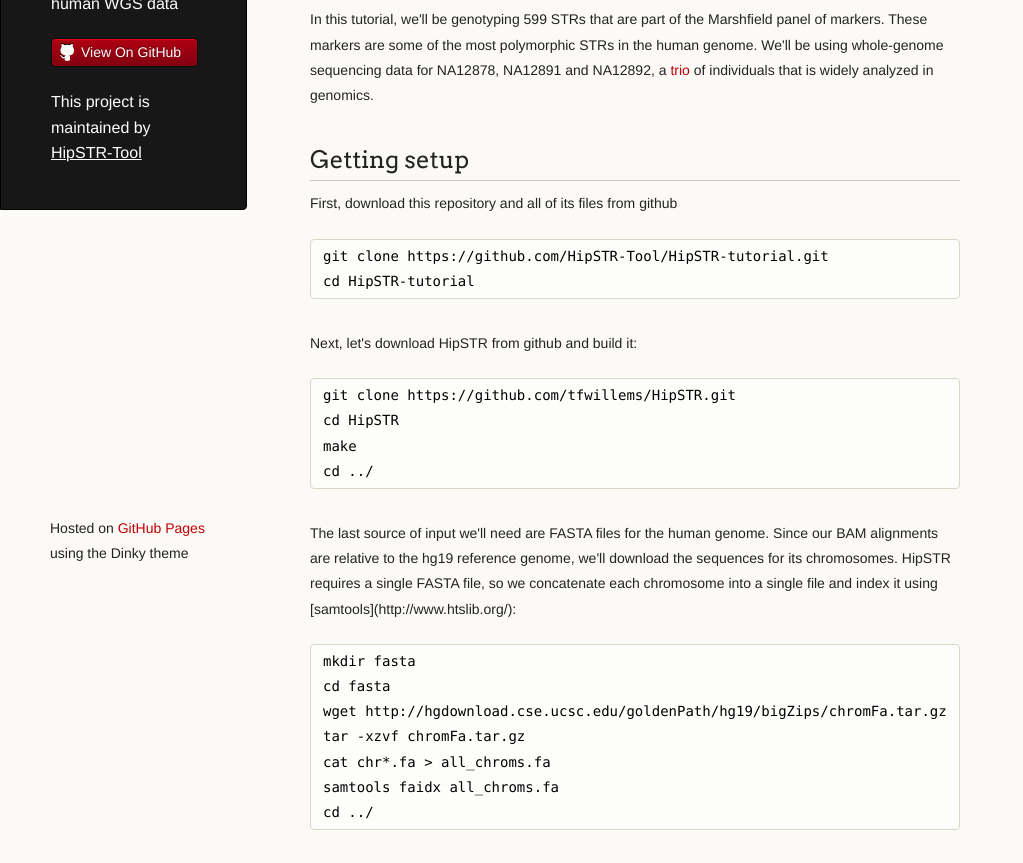
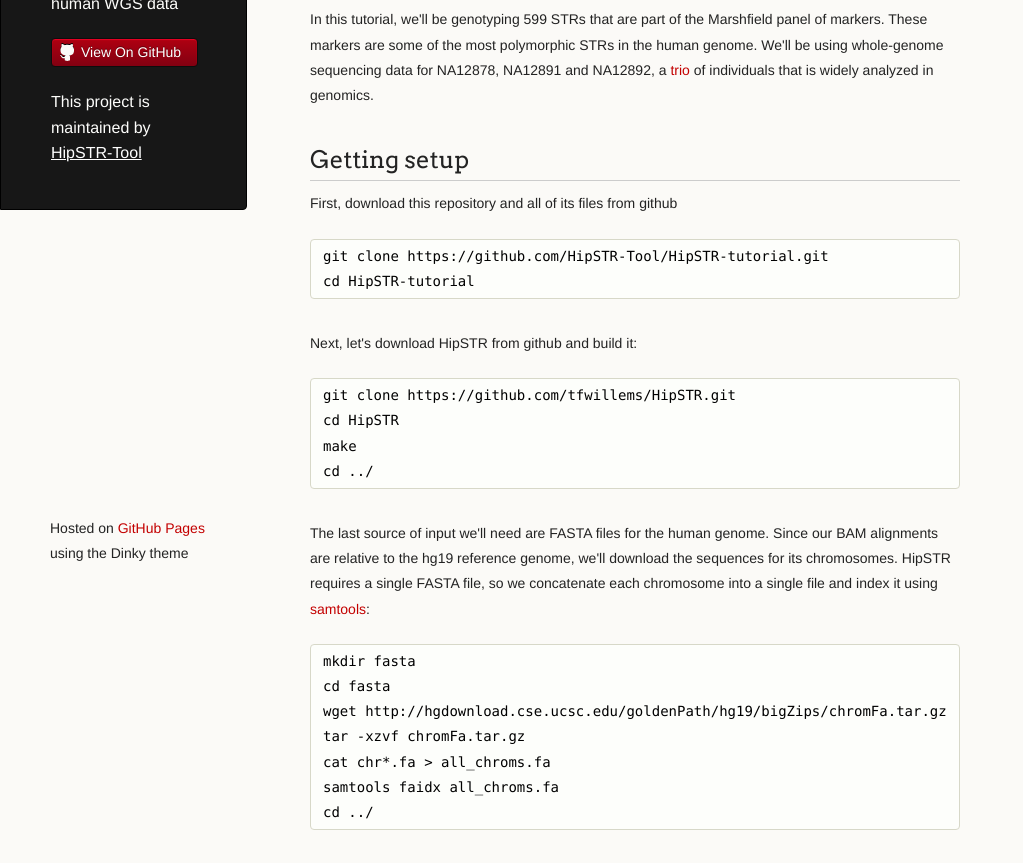
Before and after one commit to HipSTR-Tool/HipSTR-tutorial, a plain HTML site: page index.html in a window 1280 px wide. Shown: the part 202-1065 px from the top of the page, without its empty margins (0-1023 px from the left). Drawn offline with Linux system fonts and the light colour scheme.

Commit message:
Update index.html

```diff
--- a/index.html
+++ b/index.html
@@ -57,7 +57,7 @@
 	Since our BAM alignments are relative to the hg19 reference genome,
 	we'll download the sequences for its chromosomes. HipSTR requires a
 	single FASTA file, so we concatenate each chromosome into a single file
-	and index it using [samtools](http://www.htslib.org/):</p>
+	and index it using <a href="http://www.htslib.org/">samtools</a>:</p>
 
 <pre><code>mkdir fasta
 cd fasta
```
